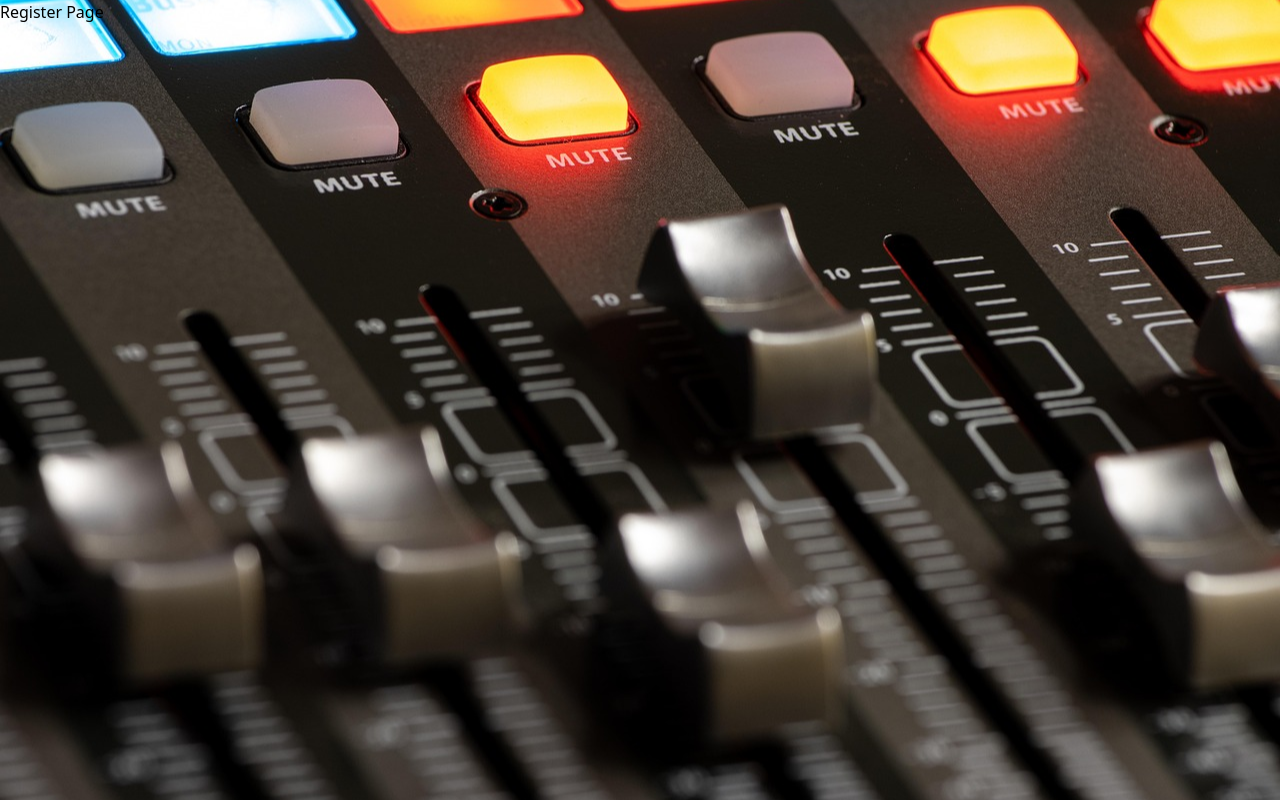
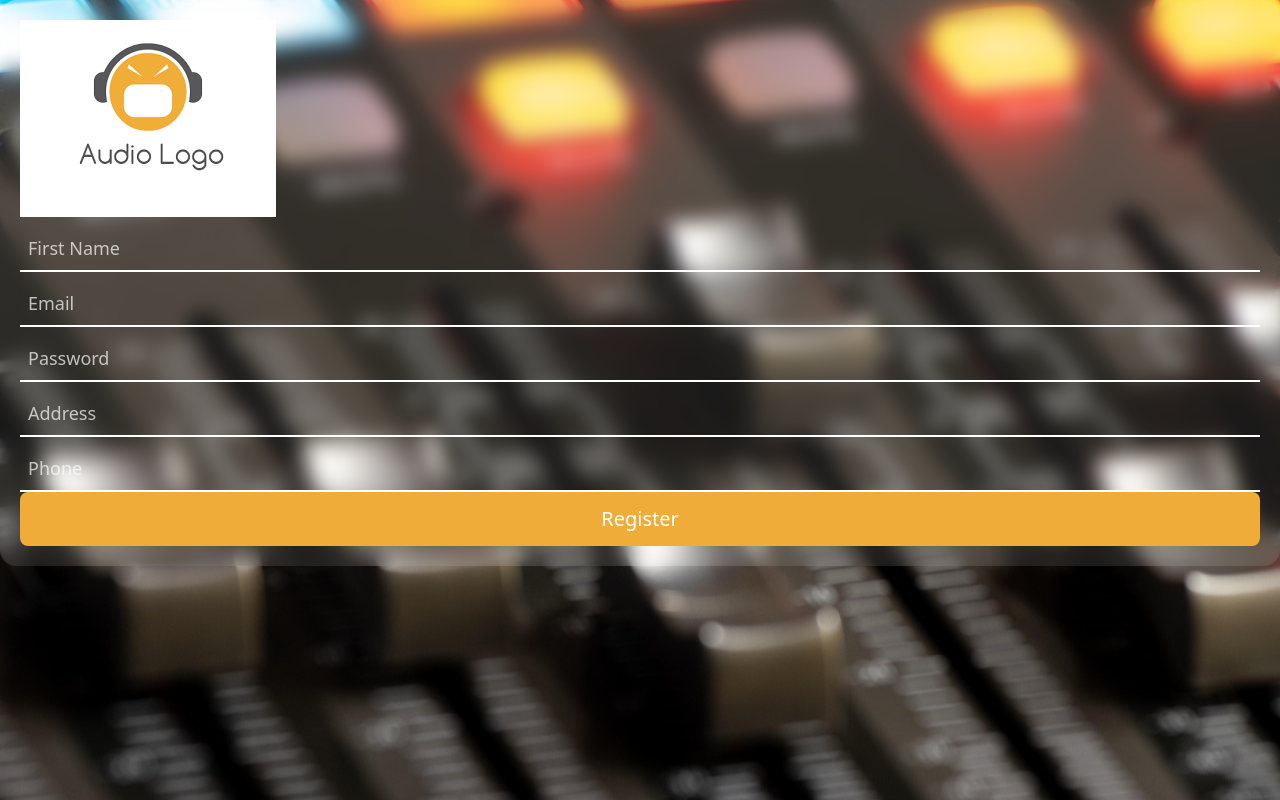
Before and after one commit to redracame/kv-audio-frontend, a React (Vite) app: page /register in a window 1280 px wide. Built offline with nearby package versions, Linux system fonts and the light colour scheme.

Commit message:
create register.jsx and create register.css part'✅

```diff
--- a/src/pages/register/register.css
+++ b/src/pages/register/register.css
@@ -1,12 +1,47 @@
-.bg-picture{
-
+.bg-picture {
     background-image: url('/bg.jpg');
     background-size: cover;
     background-position: center;
     background-repeat: no-repeat;
     height: 100vh;
     position: relative;
+}
 
+.backdrop-blur-xl {
+    background: rgba(255, 255, 255, 0.1);
+    backdrop-filter: blur(10px);
+    border-radius: 16px;
+    padding: 20px;
+}
 
+input {
+    width: 100%;
+    padding: 8px;
+    margin-top: 10px;
+    background: transparent;
+    border: none;
+    border-bottom: 2px solid white;
+    color: white;
+    font-size: 18px;
+    outline: none;
+}
 
+input::placeholder {
+    color: rgba(255, 255, 255, 0.7);
 }
+
+button {
+    width: 100%;
+    padding: 12px;
+    background-color: #efac38;
+    color: white;
+    font-size: 20px;
+    border: none;
+    border-radius: 8px;
+    cursor: pointer;
+    transition: background 0.3s ease;
+}
+
+button:hover {
+    background: #d9992a;
+}
--- a/src/pages/register/register.jsx
+++ b/src/pages/register/register.jsx
@@ -1,10 +1,70 @@
 import "./register.css";
-export default function RegisterPage(){
-      return(
-        <div className="bg-picture h-screen flex items-center justify-center">
-            Register Page
+import { useState } from "react";
+
+export default function RegisterPage() {
+  const [email, setEmail] = useState("");
+  const [password, setPassword] = useState("");
+  const [firstName, setFirstName] = useState("");
+  const [address, setAddress] = useState("");
+  const [phone, setPhone] = useState("");
+
+  function handleRegister(e) {
+    e.preventDefault();
+    console.log("Registering with:", { email, password, firstName, address, phone });
+  }
+
+  return (
+    <div className="bg-picture h-screen flex items-center justify-center">
+      <form onSubmit={handleRegister}>
+        <div className="w-[400px] h-[600px] backdrop-blur-xl rounded-2xl flex justify-center items-center flex-col relative">
+          <img src="/logo.png" alt="logo" className="w-[100px] h-[100px] object-cover" />
+
+          <input
+            type="text"
+            placeholder="First Name"
+            className="w-[300px] h-[30px] mt-4 bg-transparent border-b-2 border-white text-white text-xl outline-none"
+            value={firstName}
+            onChange={(e) => setFirstName(e.target.value)}
+          />
+
+          <input
+            type="email"
+            placeholder="Email"
+            className="w-[300px] h-[30px] mt-4 bg-transparent border-b-2 border-white text-white text-xl outline-none"
+            value={email}
+            onChange={(e) => setEmail(e.target.value)}
+          />
+
+          <input
+            type="password"
+            placeholder="Password"
+            className="w-[300px] h-[30px] mt-4 bg-transparent border-b-2 border-white text-white text-xl outline-none"
+            value={password}
+            onChange={(e) => setPassword(e.target.value)}
+          />
+
+          <input
+            type="text"
+            placeholder="Address"
+            className="w-[300px] h-[30px] mt-4 bg-transparent border-b-2 border-white text-white text-xl outline-none"
+            value={address}
+            onChange={(e) => setAddress(e.target.value)}
+          />
+
+          <input
+            type="text"
+            placeholder="Phone"
+            className="w-[300px] h-[30px] mt-4 bg-transparent border-b-2 border-white text-white text-xl outline-none"
+            value={phone}
+            onChange={(e) => setPhone(e.target.value)}
+          />
+
+          <button
+            className="my-6 w-[300px] h-[50px] bg-[#efac38] text-2xl text-white rounded-lg"
+          > Register
+          </button>
         </div>
-      )
-
-
+      </form>
+    </div>
+  );
 }
```
